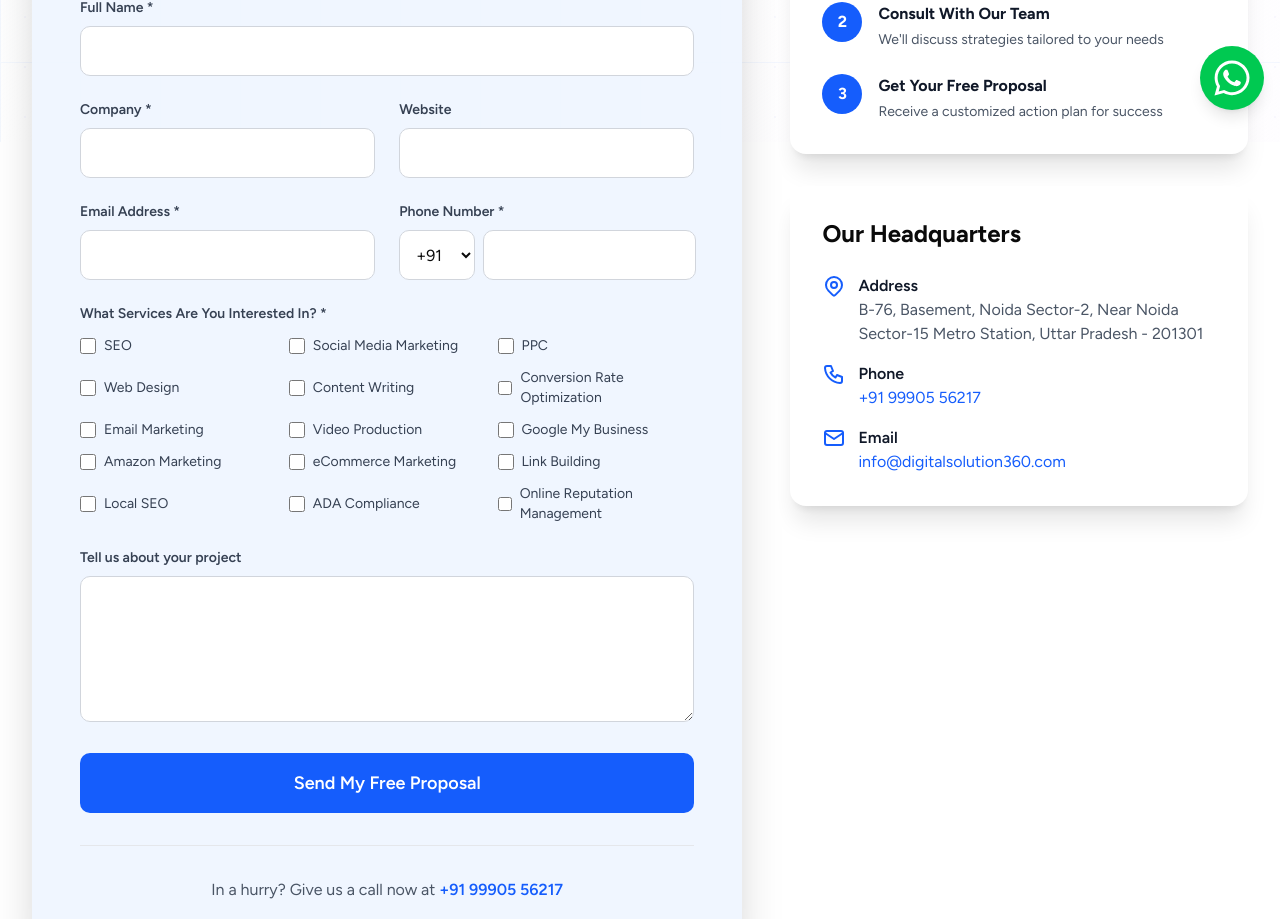
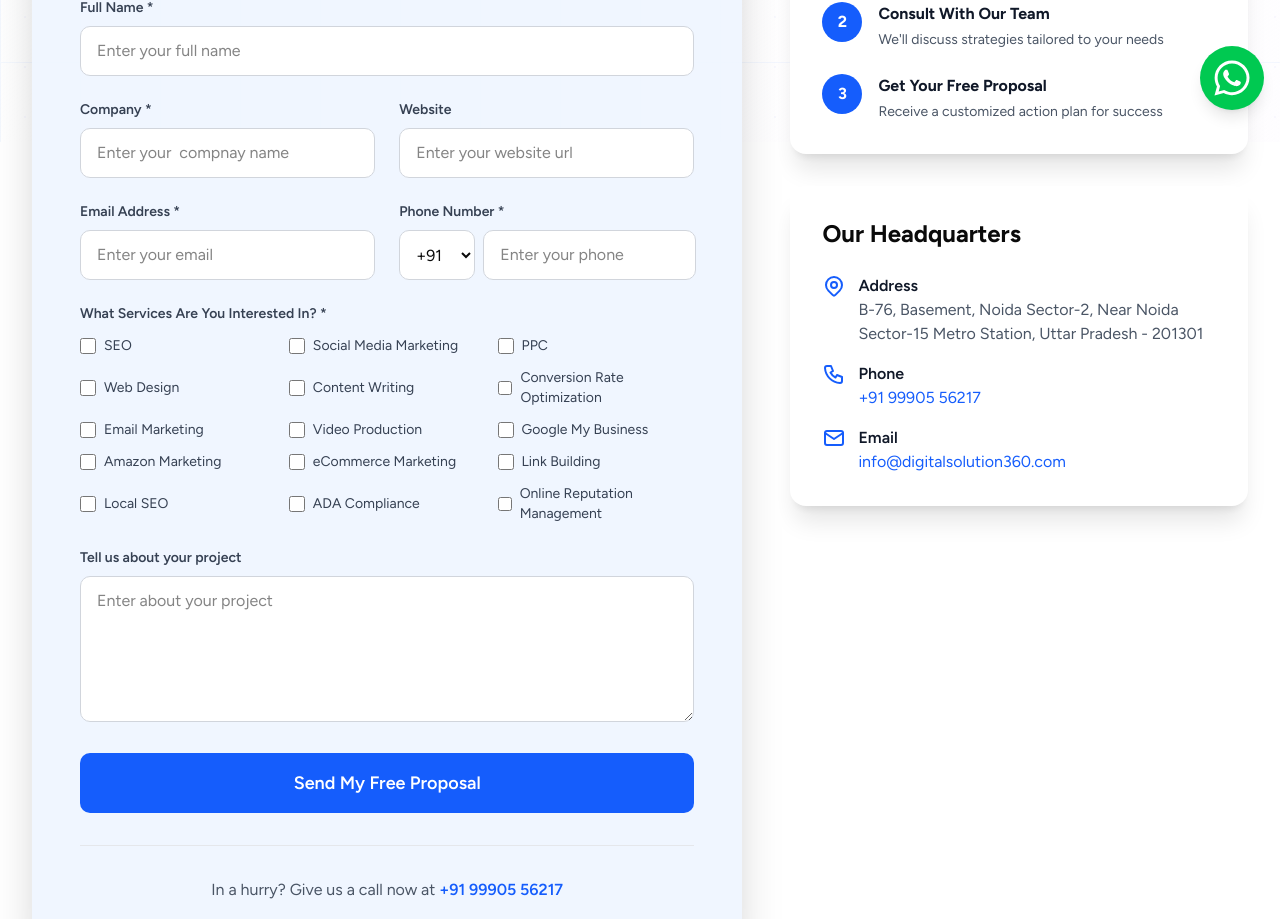
Before and after one commit to Digitalsolution360-Global/main-site, a Next.js app: page /contact in a window 1280 px wide. Shown: the part 658-1577 px from the top of the page. Built offline with nearby package versions, Linux system fonts and the light colour scheme.

Commit message:
Update placeholders in contact form fields

```diff
--- a/app/contact/contactClient.js
+++ b/app/contact/contactClient.js
@@ -202,7 +202,7 @@ function ContactPage() {
                       required
                       disabled={isSubmitting}
                       className='w-full px-4 py-3 bg-white rounded-lg border border-gray-300 focus:ring-2 focus:ring-blue-500 focus:border-transparent transition-all disabled:bg-gray-100'
-                      placeholder=''
+                      placeholder='Enter your full name'
                     />
                   </div>
 
@@ -221,7 +221,7 @@ function ContactPage() {
                         required
                         disabled={isSubmitting}
                         className='w-full px-4 py-3 bg-white rounded-lg border border-gray-300 focus:ring-2 focus:ring-blue-500 focus:border-transparent transition-all disabled:bg-gray-100'
-                        placeholder=''
+                        placeholder='Enter your  compnay name'
                       />
                     </div>
                     <div>
@@ -236,7 +236,7 @@ function ContactPage() {
                         onChange={handleInputChange}
                         disabled={isSubmitting}
                         className='w-full px-4 py-3 bg-white rounded-lg border border-gray-300 focus:ring-2 focus:ring-blue-500 focus:border-transparent transition-all disabled:bg-gray-100'
-                        placeholder=''
+                        placeholder='Enter your website url'
                       />
                     </div>
                   </div>
@@ -256,7 +256,7 @@ function ContactPage() {
                         required
                         disabled={isSubmitting}
                         className='w-full px-4 py-3 bg-white rounded-lg border border-gray-300 focus:ring-2 focus:ring-blue-500 focus:border-transparent transition-all disabled:bg-gray-100'
-                        placeholder=''
+                        placeholder='Enter your email'
                       />
                     </div>
                     <div>
@@ -285,7 +285,7 @@ function ContactPage() {
                           required
                           disabled={isSubmitting}
                           className='flex-1 px-4 py-3 bg-white rounded-lg border border-gray-300 focus:ring-2 focus:ring-blue-500 focus:border-transparent transition-all disabled:bg-gray-100'
-                          placeholder=''
+                          placeholder='Enter your phone'
                         />
                       </div>
                     </div>
@@ -330,7 +330,7 @@ function ContactPage() {
                       rows={5}
                       disabled={isSubmitting}
                       className='w-full px-4 py-3 bg-white rounded-lg border border-gray-300 focus:ring-2 focus:ring-blue-500 focus:border-transparent transition-all disabled:bg-gray-100'
-                      placeholder=''
+                      placeholder='Enter about your project'
                     />
                   </div>
 
```
